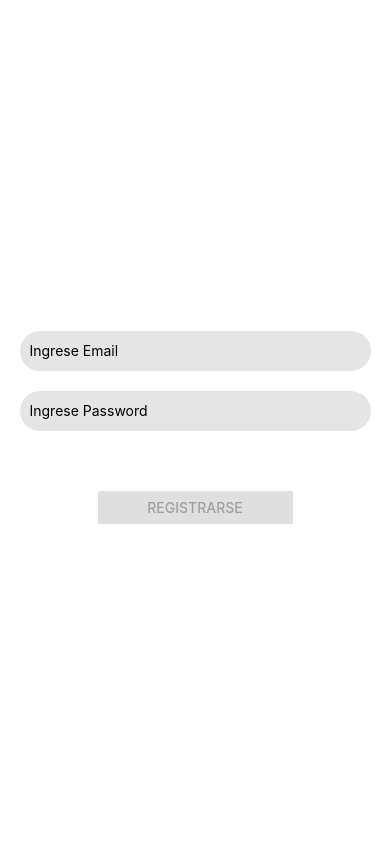
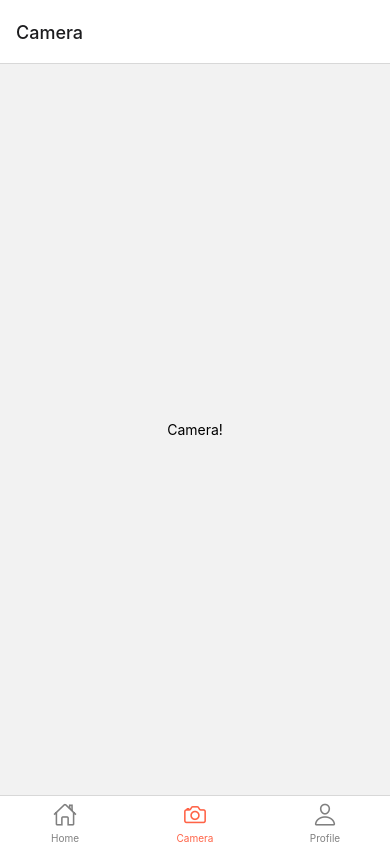
Before and after one commit to hibaba2/eco-report, a React Native app: screen /Camera in a window 390 px wide. Built offline with nearby package versions, Linux system fonts and the light colour scheme.

Commit message:
BottomTabNavigator

```diff
--- a/App.tsx
+++ b/App.tsx
@@ -1,14 +1,17 @@
-//import { NavigationContainer } from '@react-navigation/native';
+import { NavigationContainer } from '@react-navigation/native';
 //import StackNavigator from './src/navigators/stack.navigator';
 //import DrawerNavigator from './src/navigators/drawer.navigator';
 import { StatusBar } from 'expo-status-bar';
 import { StyleSheet, Text, View } from 'react-native';
 import { AuthView } from './src/views/AuthView';
 import { DatabaseView } from './src/views/DatabaseView';
+import MyTabs from './src/navigators/BottomTabNavigator';
 
 export default function App() {
   return (
-    <AuthView />
+    <NavigationContainer>
+      <MyTabs />
+    </NavigationContainer>
   );
 }
 
--- /dev/null
+++ b/src/navigators/BottomTabNavigator.tsx
@@ -0,0 +1,51 @@
+import * as React from 'react';
+import { Text, View } from 'react-native';
+import { NavigationContainer } from '@react-navigation/native';
+import { createBottomTabNavigator } from '@react-navigation/bottom-tabs';
+
+import HomeView from '../views/homeView';
+import CameraView from '../views/cameraView';
+import ProfileView from '../views/profileView';
+//import Ionicons from 'react-native-vector-icons/Ionicons';
+import { Ionicons } from '@expo/vector-icons';
+
+
+
+const Tab = createBottomTabNavigator();
+
+export default function MyTabs() {
+  return (
+    <Tab.Navigator
+        screenOptions={({ route }) => ({
+          tabBarIcon: ({ focused, color, size }) => {
+            let iconName;
+
+
+            if (route.name === 'Home') {
+              iconName = focused
+                ? 'home-outline'
+                : 'home-outline';
+            }
+            else if (route.name === 'Camera') {
+              iconName = focused
+                ? 'camera-outline'
+                : 'camera-outline';
+            }
+            else if (route.name === 'Profile') {
+              iconName = focused
+                ? 'person-outline'
+                : 'person-outline';
+            }
+            // You can return any component that you like here!
+            return <Ionicons name={iconName} size={size} color={color} />;
+          },
+          tabBarActiveTintColor: 'tomato',
+          tabBarInactiveTintColor: 'gray',
+        })}
+      >
+        <Tab.Screen name="Home" component={HomeView} />
+        <Tab.Screen name="Camera" component={CameraView} />
+        <Tab.Screen name="Profile" component={ProfileView} />
+    </Tab.Navigator>
+  );
+}
--- a/src/views/AuthView.tsx
+++ b/src/views/AuthView.tsx
@@ -7,8 +7,8 @@ export const AuthView = () => {
     return (
         <View style={styles.container}>
             <StatusBar />
-            {/* <LoginComponent /> */}
-            <SignInComponents />
+            {/* <LoginComponent  SignInComponent /> */}
+            <LoginComponent />
         </View>
     )
 }
--- /dev/null
+++ b/src/views/cameraView.tsx
@@ -0,0 +1,22 @@
+import { StatusBar } from 'expo-status-bar';
+import { StyleSheet, View, Text, Button } from 'react-native';
+
+
+export default function CameraView() {
+
+  return (
+    <View style={styles.container}>
+      <Text>Camera!</Text>
+    </View>
+  );
+}
+
+
+const styles = StyleSheet.create({
+  container: {
+    flex: 1,
+    backgroundColor: '#0000',
+    alignItems: 'center',
+    justifyContent: 'center',
+  },
+});
--- a/src/views/homeView.tsx
+++ b/src/views/homeView.tsx
@@ -2,19 +2,15 @@ import { StatusBar } from 'expo-status-bar';
 import { StyleSheet, View, Text, Button } from 'react-native';
 
 
-export default function HomeView({ navigation }) {
+export default function HomeView() {
 
   return (
     <View style={styles.container}>
-      <Text>Soy Home</Text>
-      <Button
-        onPress={() => navigation.navigate('Address')}
-        title="Go to Address"
-      />
-      <StatusBar style="auto" />
+      <Text>Home!</Text>
     </View>
   );
 }
+
 
 const styles = StyleSheet.create({
   container: {
--- /dev/null
+++ b/src/views/profileView.tsx
@@ -0,0 +1,22 @@
+import { StatusBar } from 'expo-status-bar';
+import { StyleSheet, View, Text, Button } from 'react-native';
+
+
+export default function ProfileView() {
+
+  return (
+    <View style={styles.container}>
+      <Text>Profile!</Text>
+    </View>
+  );
+}
+
+
+const styles = StyleSheet.create({
+  container: {
+    flex: 1,
+    backgroundColor: '#fff',
+    alignItems: 'center',
+    justifyContent: 'center',
+  },
+});
```
Also changed, not shown: package.json (+6 -1 lines), 1 other file (tests, documents, lock files or other folders).
